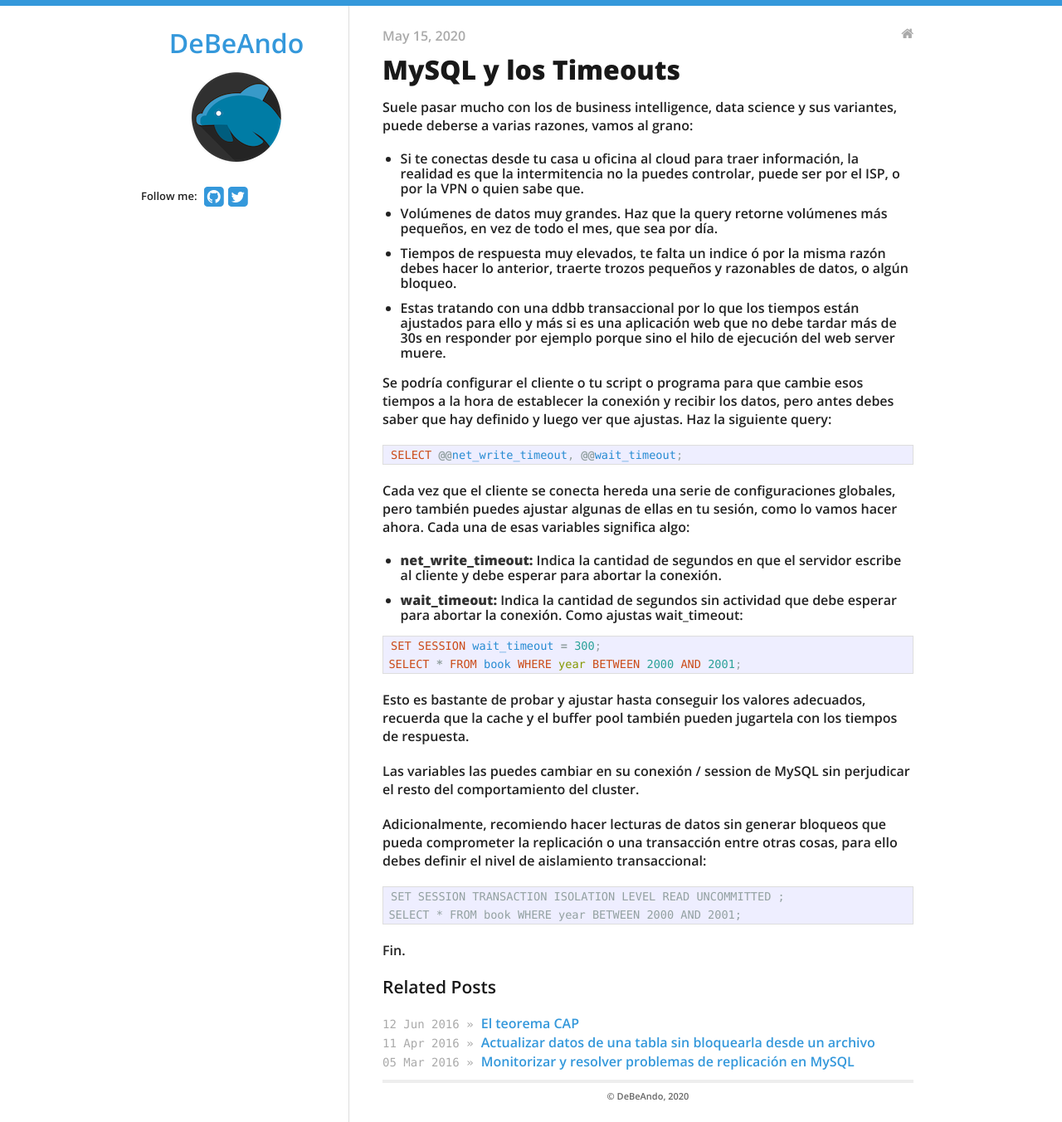
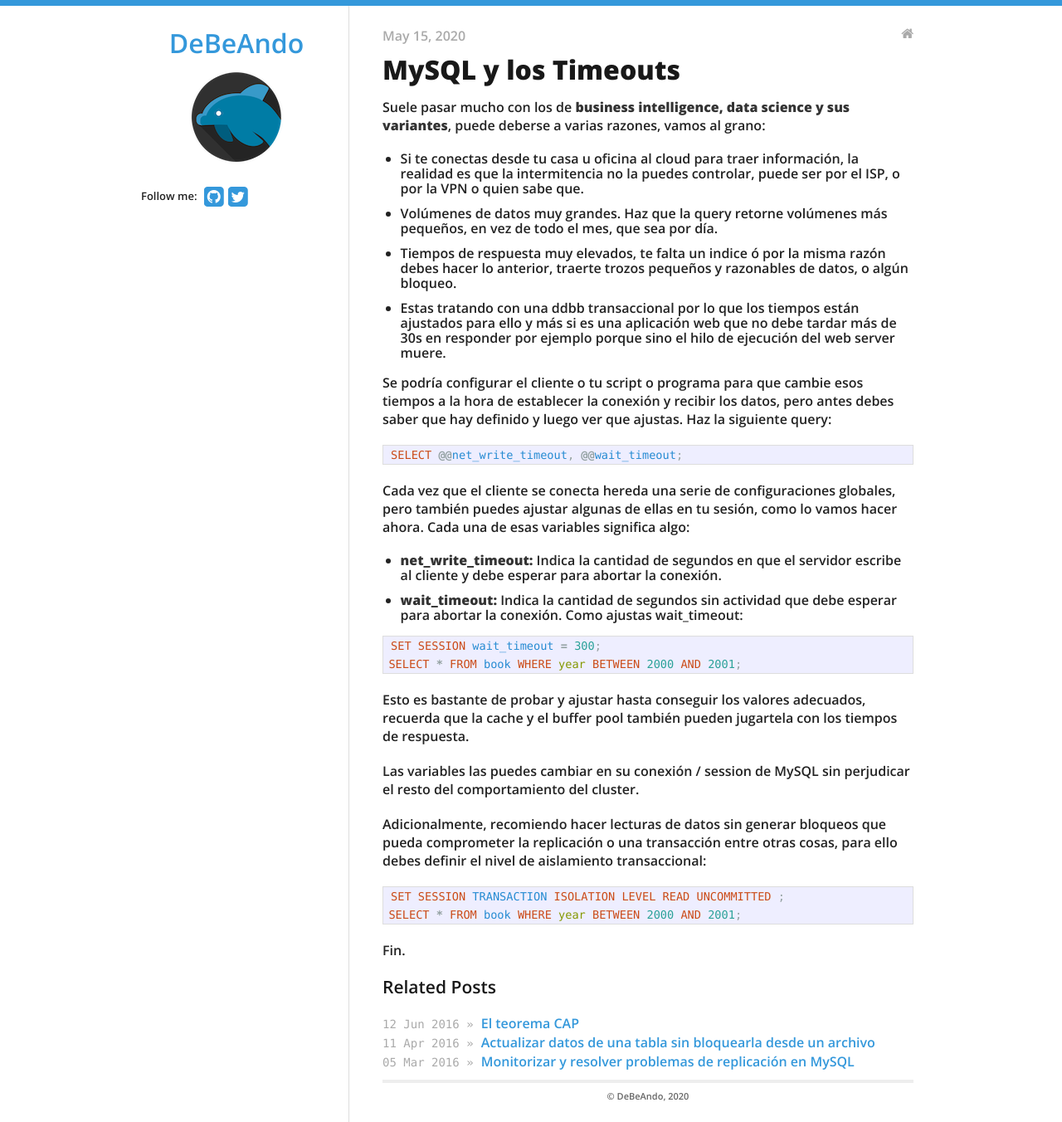
Before and after one commit to debeando/swapbytes.com, a Jekyll site: the page built from _posts/2020-05-16-mysql-timeouts.markdown, in a window 1280 px wide. Shown: the whole page at 83% size. Built offline with Jekyll 4.4.1, drawn with Linux system fonts in a browser that asks for light colours.

Commit message:
change type lang on last post

````diff
--- a/_posts/2020-05-16-mysql-timeouts.markdown
+++ b/_posts/2020-05-16-mysql-timeouts.markdown
@@ -6,7 +6,7 @@ categories: MySQL
 published: true
 ---
 
-Suele pasar mucho con los de business intelligence, data science y sus variantes, puede deberse a varias razones, vamos al grano:
+Suele pasar mucho con los de **business intelligence, data science y sus variantes**, puede deberse a varias razones, vamos al grano:
 
 - Si te conectas desde tu casa u oficina al cloud para traer información, la realidad es que la intermitencia no la puedes controlar, puede ser por el ISP, o por la VPN o quien sabe que.
 - Volúmenes de datos muy grandes. Haz que la query retorne volúmenes más pequeños, en vez de todo el mes, que sea por día.
@@ -35,7 +35,7 @@ Las variables las puedes cambiar en su conexión / session de MySQL sin perjudic
 
 Adicionalmente, recomiendo hacer lecturas de datos sin generar bloqueos que pueda comprometer la replicación o una transacción entre otras cosas, para ello debes definir el nivel de aislamiento transaccional:
 
-```
+```sql
 SET SESSION TRANSACTION ISOLATION LEVEL READ UNCOMMITTED ;
 SELECT * FROM book WHERE year BETWEEN 2000 AND 2001;
 ```
````
